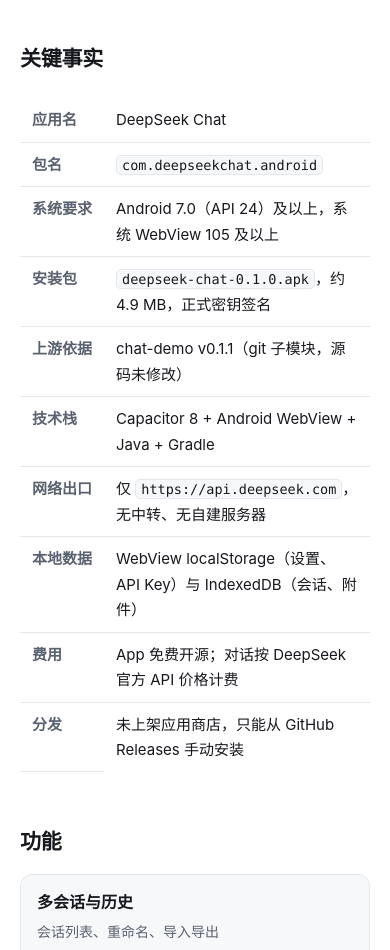
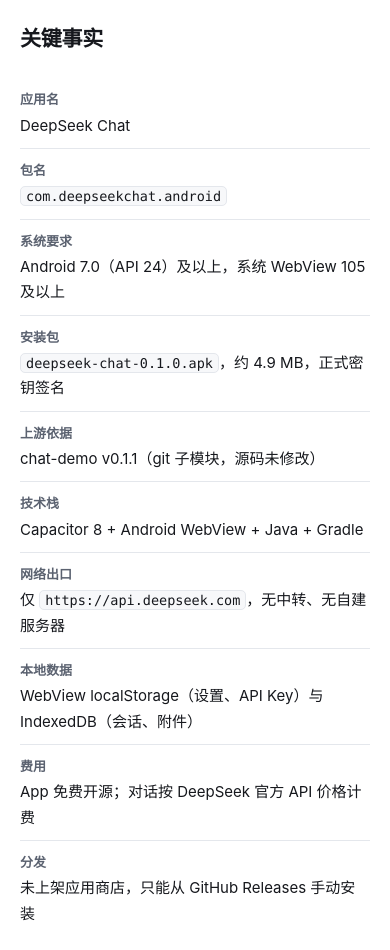
Before and after one commit to xlicz/deepseek-chat, a website: page docs/index.html in a window 390 px wide. Shown: the part 708-1658 px from the top of the page. Drawn offline with Linux system fonts and the light colour scheme.

Commit message:
docs: stack the facts table on narrow screens

```diff
--- a/docs/index.html
+++ b/docs/index.html
@@ -69,6 +69,16 @@ summary{cursor:pointer;font-weight:600}
 details p{margin:8px 0 0;color:var(--muted)}
 footer{margin:56px 0 0;padding:24px 0 56px;border-top:1px solid var(--line);font-size:14px;color:var(--muted)}
 code{font-family:ui-monospace,SFMono-Regular,Menlo,monospace;font-size:.9em;background:var(--card);border:1px solid var(--line);border-radius:5px;padding:1px 5px}
+@media (max-width:600px){
+.facts tr{display:block;padding:10px 0;border-bottom:1px solid var(--line)}
+.facts tr:last-child{border-bottom:0}
+.facts th,.facts td{display:block;border:0;padding:0}
+.facts th{white-space:normal;font-size:13px;margin-bottom:2px}
+.facts td{font-size:15px}
+h2{margin-top:34px}
+.summary-hint{display:block;font-size:13px;color:var(--muted);margin:-4px 0 8px}
+}
+@media (min-width:601px){.summary-hint{display:none}}
 </style>
 </head>
 <body>
@@ -90,7 +100,7 @@ code{font-family:ui-monospace,SFMono-Regular,Menlo,monospace;font-size:.9em;back
 
 <h2>关键事实</h2>
 <div class="scroll">
-<table>
+<table class="facts">
 <tbody>
 <tr><th>应用名</th><td>DeepSeek Chat</td></tr>
 <tr><th>包名</th><td><code>com.deepseekchat.android</code></td></tr>
@@ -127,6 +137,7 @@ code{font-family:ui-monospace,SFMono-Regular,Menlo,monospace;font-size:.9em;back
 <p class="note">安装包没有上架任何应用商店。下载后建议核对 SHA-256，每个 Release 的正文里都写了对应值。</p>
 
 <h2>和官方 App、网页版的区别</h2>
+<p class="summary-hint">左右滑动查看完整对比</p>
 <div class="scroll">
 <table>
 <thead><tr><th></th><th>本 App（非官方）</th><th>官方 App</th><th>浏览器网页版</th></tr></thead>
```
